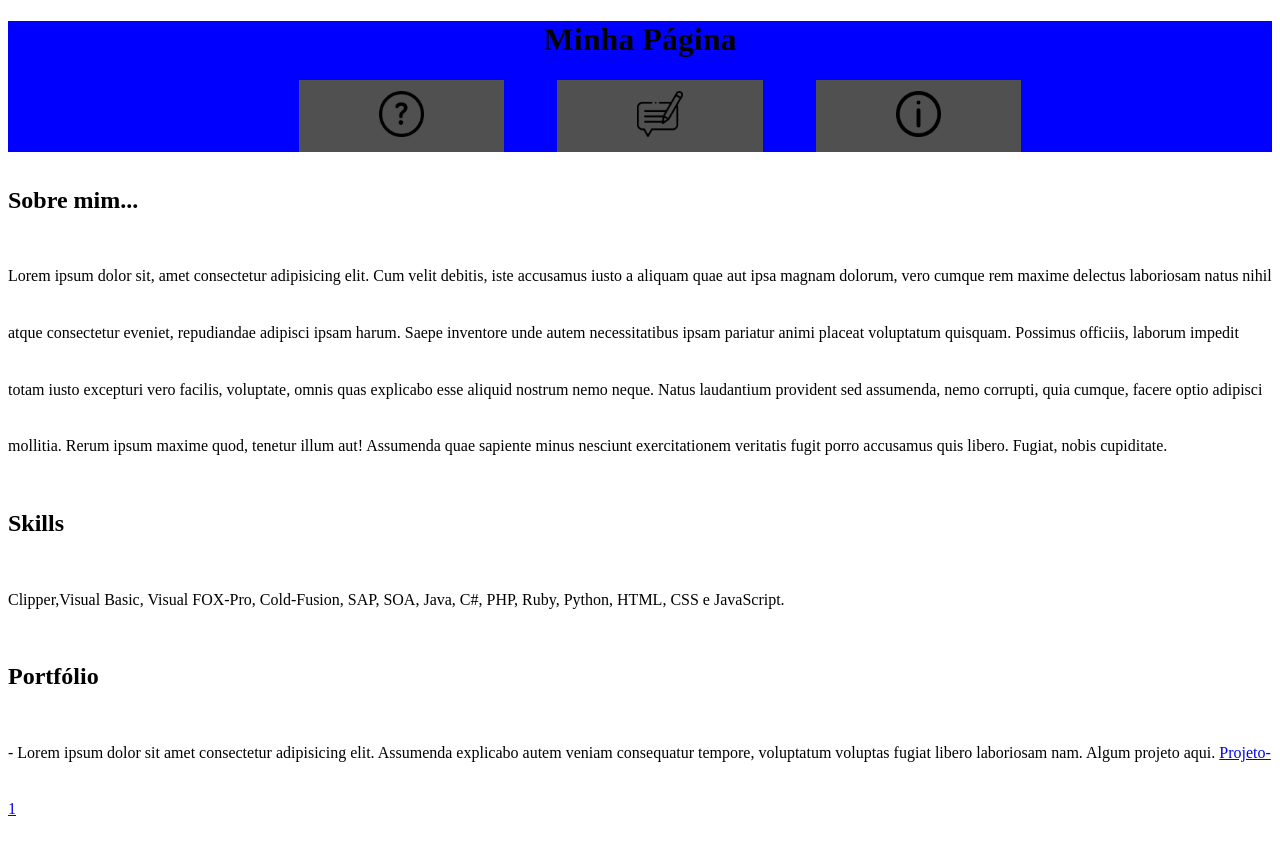
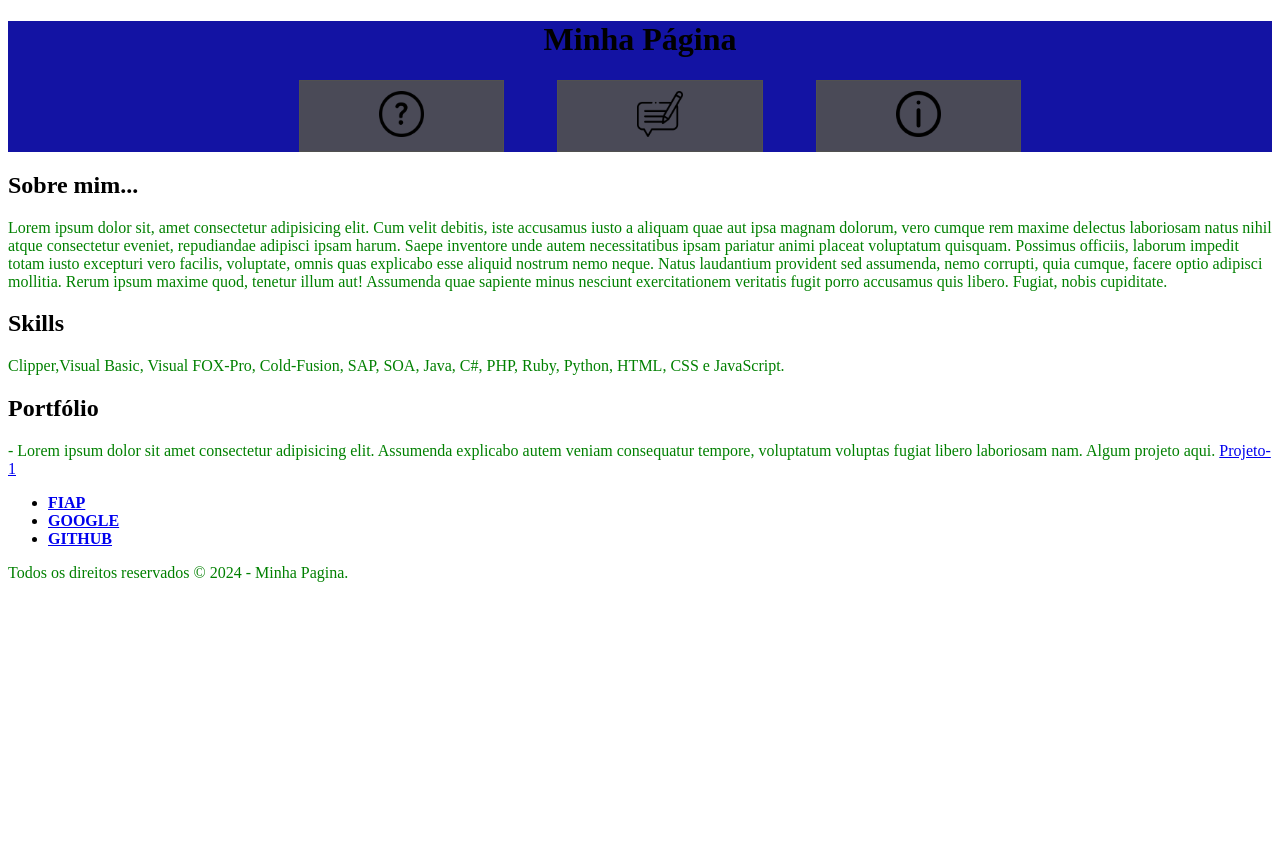
Before and after one commit to felipesora/projeto-inicial, a plain HTML site: page index.html in a window 1280 px wide. Shown: the top 841 px of the page. After the commit the page ends 800 px from the top, so only its background shows below. Drawn offline with Linux system fonts and the light colour scheme.

Commit message:
parágrafos da cor verde

```diff
--- a/css/estilo.css
+++ b/css/estilo.css
@@ -34,13 +34,13 @@
         border: 1px solid rgba(80, 80, 80);
         display: inline-block;
         margin: 0 2% ;
-        background-color:rgb(80, 80, 80);
+        background-color:rgba(80, 80, 80, 0.911);
         padding: 10px;
         width: 15%;
         transition: all 0.4s ease-out;
 
         &:hover{
-            background-color: rgba(65, 65, 65, 0.959)
+            background-color: rgb(65, 65, 65)
         }
 
         /*Nesting elements*/
@@ -67,7 +67,7 @@
     /*Cp1 */
 
    header{
-    background-color: blue;
+    background-color: rgba(1, 1, 156, 0.925);
    }
 
    h2{
@@ -80,6 +80,6 @@
 
     /* não fiz o 4 */
 
-    #conteudo {
-        line-height: 1.5cm;
+    p{
+        color: green
     }
```
